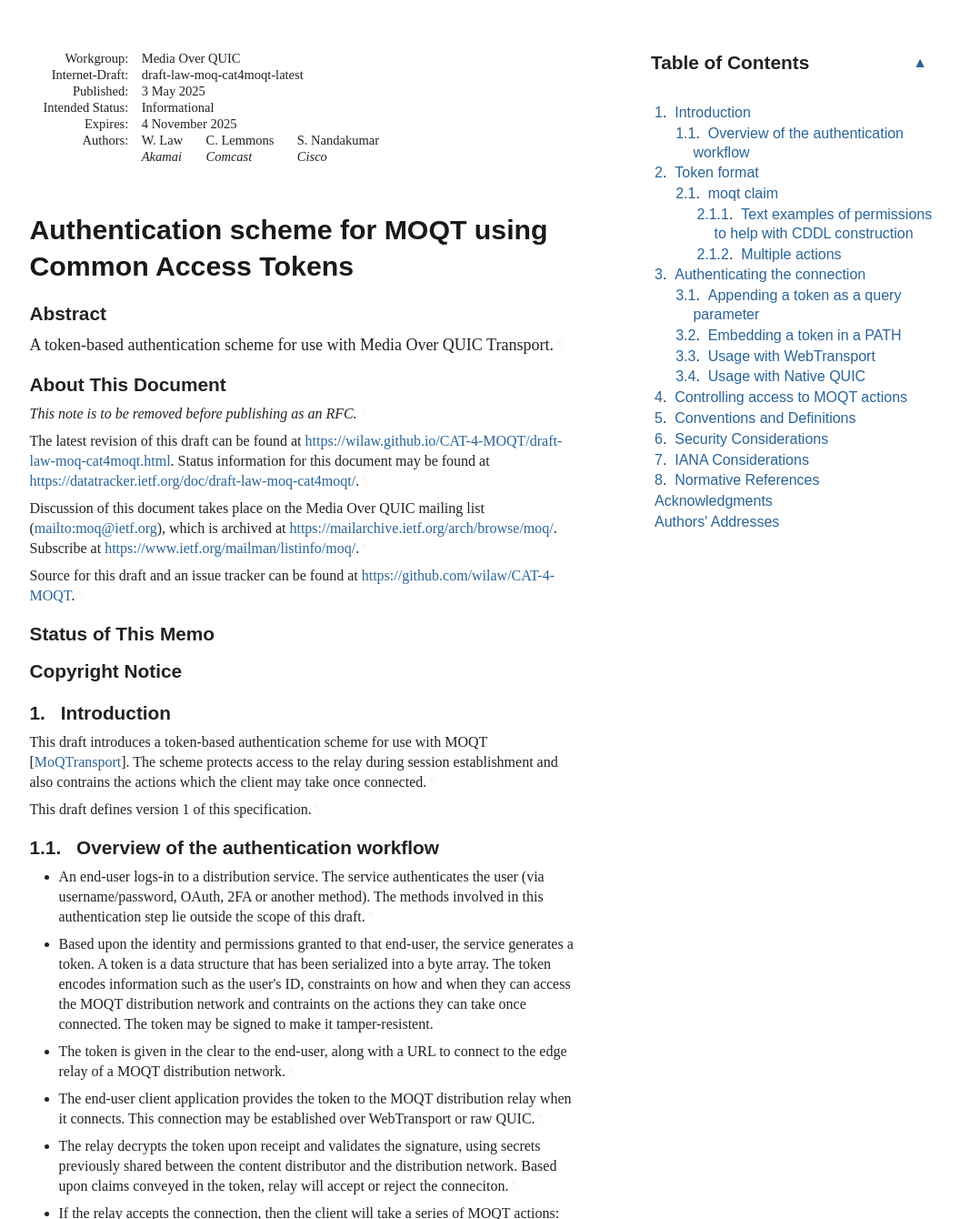
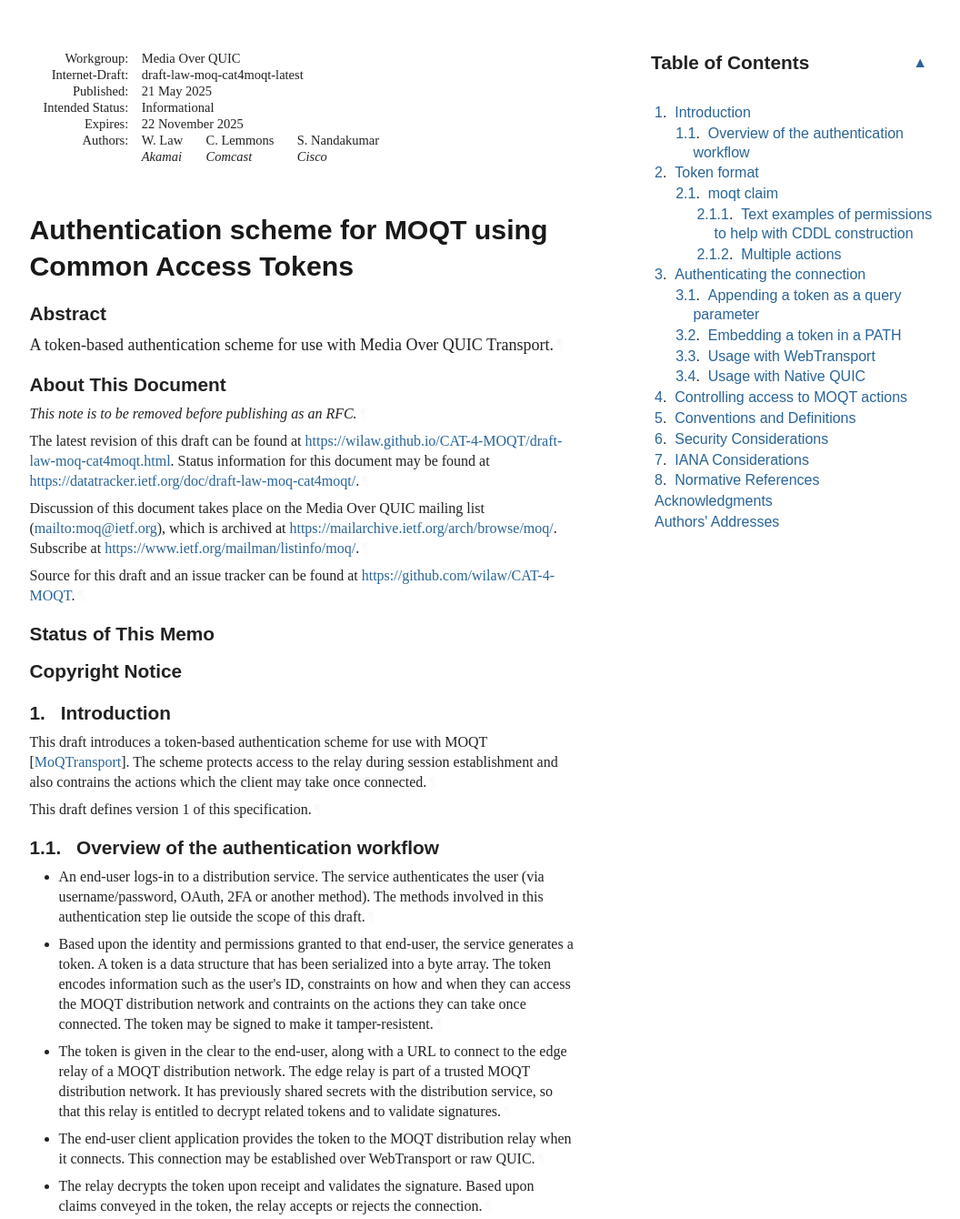
Before and after one commit to moq-wg/CAT-4-MOQT, a plain HTML site: page draft-law-moq-cat4moqt.html in a window 1280 px wide. Shown: the part 20-1360 px from the top of the page at 91% size, without its empty margins (92-1148 px from the left). Drawn offline with Linux system fonts and the light colour scheme; a web font is replaced by a local one.

Commit message:
Script updating gh-pages from 53abf75. [ci skip]

```diff
--- a/draft-law-moq-cat4moqt.html
+++ b/draft-law-moq-cat4moqt.html
@@ -25,7 +25,7 @@
     intervaltree 3.1.0
     Jinja2 3.1.6
     lxml 5.3.0
-    platformdirs 4.3.7
+    platformdirs 4.3.8
     pycountry 24.6.1
     PyYAML 6.0.2
     requests 2.32.3
@@ -1053,7 +1053,7 @@ svg :is([fill="white"], [fill^="#fff"]) {
 </tr></thead>
 <tfoot><tr>
 <td class="left">Law, et al.</td>
-<td class="center">Expires 4 November 2025</td>
+<td class="center">Expires 22 November 2025</td>
 <td class="right">[Page]</td>
 </tr></tfoot>
 </table>
@@ -1066,12 +1066,12 @@ svg :is([fill="white"], [fill^="#fff"]) {
 <dd class="internet-draft">draft-law-moq-cat4moqt-latest</dd>
 <dt class="label-published">Published:</dt>
 <dd class="published">
-<time datetime="2025-05-03" class="published">3 May 2025</time>
+<time datetime="2025-05-21" class="published">21 May 2025</time>
     </dd>
 <dt class="label-intended-status">Intended Status:</dt>
 <dd class="intended-status">Informational</dd>
 <dt class="label-expires">Expires:</dt>
-<dd class="expires"><time datetime="2025-11-04">4 November 2025</time></dd>
+<dd class="expires"><time datetime="2025-11-22">22 November 2025</time></dd>
 <dt class="label-authors">Authors:</dt>
 <dd class="authors">
 <div class="author">
@@ -1129,7 +1129,7 @@ svg :is([fill="white"], [fill^="#fff"]) {
         time. It is inappropriate to use Internet-Drafts as reference
         material or to cite them other than as "work in progress."<a href="#section-boilerplate.1-3" class="pilcrow">¶</a></p>
 <p id="section-boilerplate.1-4">
-        This Internet-Draft will expire on 4 November 2025.<a href="#section-boilerplate.1-4" class="pilcrow">¶</a></p>
+        This Internet-Draft will expire on 22 November 2025.<a href="#section-boilerplate.1-4" class="pilcrow">¶</a></p>
 </section>
 </div>
 <div id="copyright">
@@ -1253,16 +1253,17 @@ tamper-resistent.<a href="#section-1.1-1.2.1" class="pilcrow">¶</a></p>
 </li>
           <li class="normal" id="section-1.1-1.3">
             <p id="section-1.1-1.3.1">The token is given in the clear to the end-user, along with a URL to connect to the edge relay of a MOQT
-distribution network.<a href="#section-1.1-1.3.1" class="pilcrow">¶</a></p>
+distribution network. The edge relay is part of a trusted MOQT distribution network. It has previously
+shared secrets with the distribution service, so that this relay is entitled to decrypt related tokens and
+to validate signatures.<a href="#section-1.1-1.3.1" class="pilcrow">¶</a></p>
 </li>
           <li class="normal" id="section-1.1-1.4">
             <p id="section-1.1-1.4.1">The end-user client application provides the token to the MOQT distribution relay when it connects. This
 connection may be established over WebTransport or raw QUIC.<a href="#section-1.1-1.4.1" class="pilcrow">¶</a></p>
 </li>
           <li class="normal" id="section-1.1-1.5">
-            <p id="section-1.1-1.5.1">The relay decrypts the token upon receipt and validates the signature, using secrets previously shared
-between the content distributor and the distribution network. Based upon claims conveyed in the token,
-relay will accept or reject the conneciton.<a href="#section-1.1-1.5.1" class="pilcrow">¶</a></p>
+            <p id="section-1.1-1.5.1">The relay decrypts the token upon receipt and validates the signature. Based upon claims conveyed in
+the token, the relay accepts or rejects the connection.<a href="#section-1.1-1.5.1" class="pilcrow">¶</a></p>
 </li>
           <li class="normal" id="section-1.1-1.6">
             <p id="section-1.1-1.6.1">If the relay accepts the connection, then the client will take a series of MOQT actions: ANNOUNCE,
```
Also changed, not shown: draft-law-moq-cat4moqt.txt.
